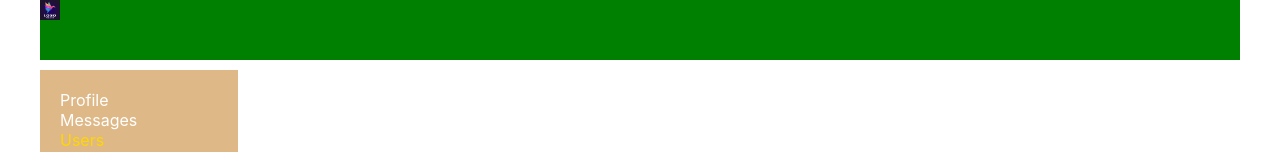
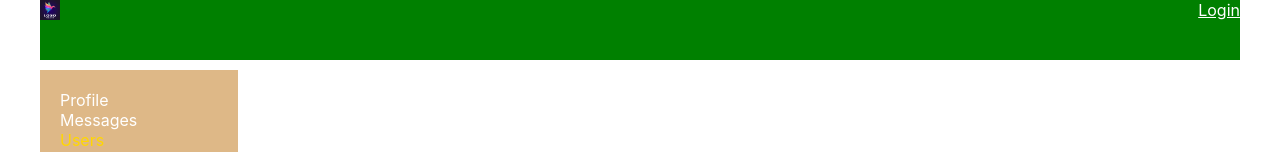
Before and after one commit to horoshopodumaj/social-network, a React (Create React App) app in the folder some-app/: page /users in a window 1280 px wide. Shown: the top 152 px of the page. Built offline with nearby package versions, Linux system fonts and the light colour scheme; no server answers.

Commit message:
added a container component, a request to the server, to get the current user

```diff
--- a/some-app/src/App.js
+++ b/some-app/src/App.js
@@ -1,6 +1,5 @@
 import "./App.css";
 import { BrowserRouter, Route, Routes } from "react-router-dom";
-import Header from "./components/header/Header";
 import Navbar from "./components/navbar/Navbar";
 import News from "./components/news/News";
 import Music from "./components/music/Music";
@@ -8,12 +7,13 @@ import Settings from "./components/settings/Settings";
 import DialogsContainer from "./components/dialogs/Dialogs.container";
 import UsersContainer from "./components/users/UsersContainer";
 import ProfileContainer from "./components/profile/ProfileContainer";
+import HeaderContainer from "./components/header/HeaderContainer";
 
 const App = (props) => {
     return (
         <BrowserRouter>
             <div className="app-wrapper">
-                <Header />
+                <HeaderContainer />
                 <Navbar />
                 <div className="app-wrapper-content">
                     <Routes>
--- a/some-app/src/components/header/Header.module.css
+++ b/some-app/src/components/header/Header.module.css
@@ -6,3 +6,11 @@
 .header img {
     width: 20px;
 }
+
+.loginBlock {
+    float: right;
+}
+
+.loginBlock a {
+    color: white;
+}
--- /dev/null
+++ b/some-app/src/components/header/HeaderContainer.js
@@ -0,0 +1,35 @@
+import Header from "./Header";
+import React from "react";
+import { connect } from "react-redux";
+import axios from "axios";
+import { setAuthUserData } from "../../redux/auth-reducer";
+
+class HeaderContainer extends React.Component {
+    componentDidMount() {
+        axios
+            .get("https://social-network.samuraijs.com/api/1.0/auth/me", {
+                withCredentials: true,
+            })
+            .then((response) => {
+                if (response.data.resultCode === 0) {
+                    this.props.setAuthUserData(
+                        response.data.data.id,
+                        response.data.data.email,
+                        response.data.data.login
+                    );
+                }
+                console.log(response);
+            });
+    }
+    render() {
+        return <Header {...this.props} />;
+    }
+}
+
+const mapStateToProps = (state) => ({
+    isAuth: state.auth.isAuth,
+    login: state.auth.login,
+});
+
+// export default HeaderContainer;
+export default connect(mapStateToProps, { setAuthUserData })(HeaderContainer);
--- a/some-app/src/redux/auth-reducer.js
+++ b/some-app/src/redux/auth-reducer.js
@@ -4,6 +4,7 @@ const initialState = {
     userId: null,
     email: null,
     login: null,
+    isAuth: false,
 };
 
 const authReducer = (state = initialState, action) => {
@@ -12,13 +13,14 @@ const authReducer = (state = initialState, action) => {
             return {
                 ...state,
                 ...action.data,
+                isAuth: true,
             };
         default:
             return state;
     }
 };
 
-export const setUserData = (userId, email, login) => ({
+export const setAuthUserData = (userId, email, login) => ({
     type: SET_USER_DATA,
     data: { userId, email, login },
 });
```
Also changed, not shown: some-app/src/components/header/Header.js.
